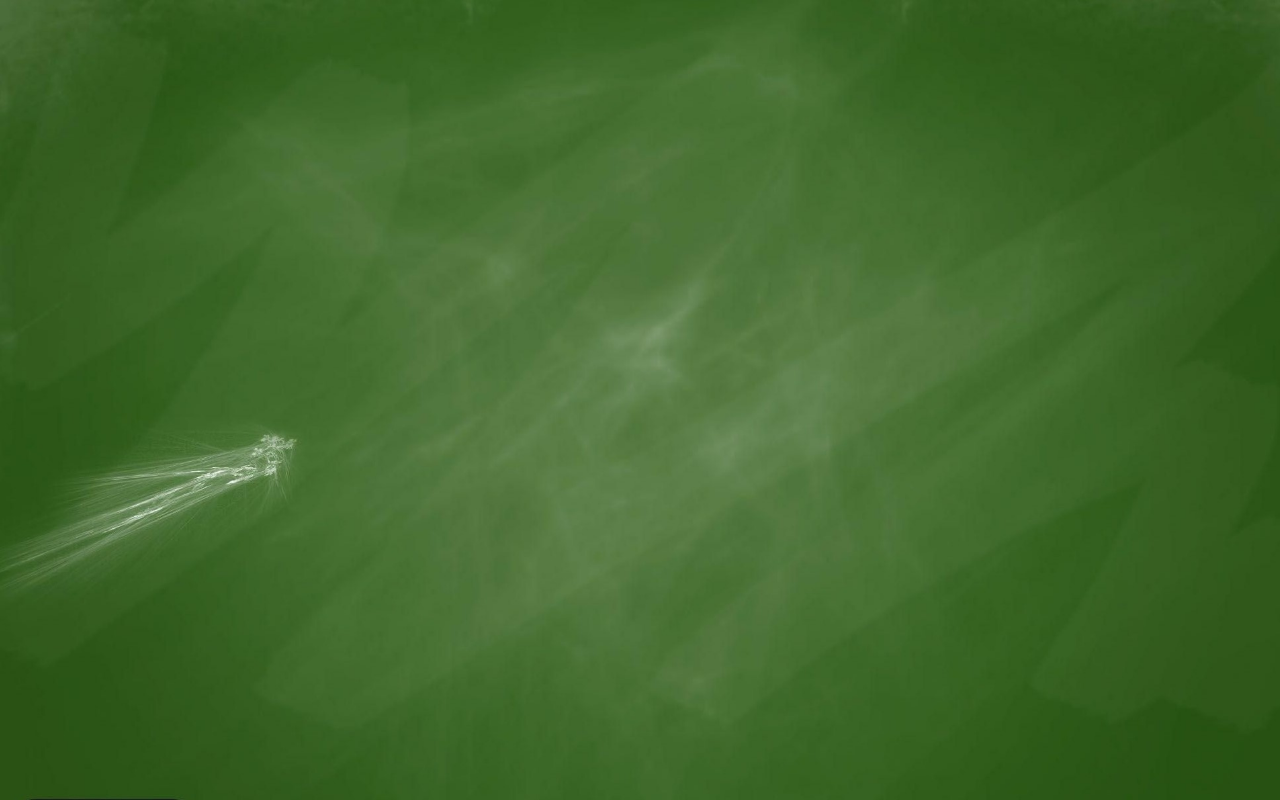
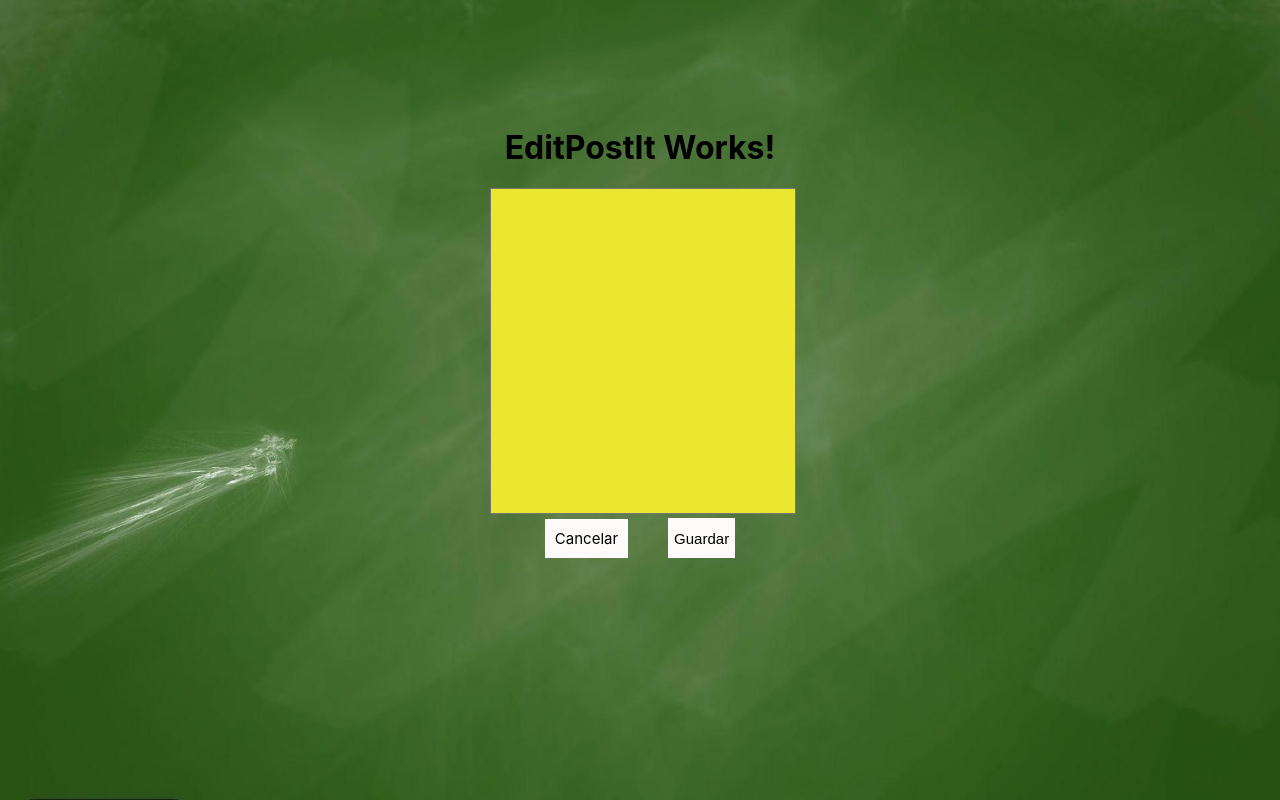
Before and after one commit to DG1984-UTEC/ReactEquipo3, a React (Create React App) app in the folder post-it/: page /editPostIt in a window 1280 px wide. Built offline with nearby package versions, Linux system fonts and the light colour scheme.

Commit message:
se agrega pagina para editar post-it con todo su estilo, ademas se subi inicialmente una lista al localStorage

```diff
--- /dev/null
+++ b/post-it/src/editPostIt/EditPostIt.css
@@ -0,0 +1,35 @@
+.editContainer{
+    margin: 10% auto;
+    width: 300px;
+    text-align: center;
+
+}
+
+textarea{
+    resize: none;
+    width: 100%;
+    height: 40vh;
+    background: rgb(235, 231, 49);
+}
+
+.btn{
+    -webkit-appearance: none;
+    cursor: pointer;
+    text-decoration: none;
+    background: snow;
+    border: none;
+    font-size: 15px;
+    height: 40px;
+    margin: 0 20px;
+
+}
+
+.linkBtn{
+
+    padding: 10px;
+    color: black;
+}
+
+.linkBtn:visited{
+    color: black;
+}
--- /dev/null
+++ b/post-it/src/editPostIt/EditPostIt.jsx
@@ -0,0 +1,19 @@
+import './EditPostIt.css';
+import {Link} from 'react-router-dom'
+
+
+
+const EditPostIt=()=>{
+    return (
+
+        <form className="editContainer">
+            <h1>EditPostIt Works!</h1>
+            <textarea></textarea>
+            <Link to="/" className="btn linkBtn">Cancelar</Link>
+            <input className="btn" type="submit" value="Guardar"></input>
+        </form>
+
+    )
+}
+
+export default EditPostIt;
--- a/post-it/src/list_post_it/ListPostIt.jsx
+++ b/post-it/src/list_post_it/ListPostIt.jsx
@@ -1,13 +1,23 @@
 import './list_post_it.css';
+import {Link} from 'react-router-dom'
 /*import { post_it } from './model/post_it';*/
 
+/*{id:4,note:"nota4"},{id:5,note:"nota5"},{id:6,note:"nota6"},{id:7,note:"nota7"}*/
+
+let list_post_it=[{id:1,note:"nota1"}, {id:2,note:"nota2"},{id:3,note:"nota3"}];
+localStorage.setItem("listaNotas", JSON.stringify(list_post_it));
 
 
 
 
 
 function ListPostIt(){
-    let list_post_it=[{id:1,note:"nota1"}, {id:2,note:"nota2"},{id:3,note:"nota3"},{id:4,note:"nota4"},{id:5,note:"nota5"},{id:6,note:"nota6"},{id:7,note:"nota7"}];
+
+    console.log("LISTA OBTENIDA DESDE LOCAL",localStorage.getItem("listaNotas"));
+
+    let listaPostIt=JSON.parse(localStorage.getItem("listaNotas"));
+
+
 
     function editPostIt(postIt){
         console.log(postIt);
@@ -16,11 +26,12 @@ function ListPostIt(){
     return (
         <div className="postItContainer">
             <h1>Notas</h1>
-            <div className="postItWrap">
+            <div to="/editPostIt" className="postItWrap">
                 {
-                    list_post_it.map(element => (
 
-                        <div onClick={()=>editPostIt(element)} className="postIt" key={element.id}>{element.note}</div>
+                    listaPostIt.map(element => (
+
+                        <Link to="/editPostIt" onClick={()=>editPostIt(element)} className="postIt" key={element.id}>{element.note}</Link>
                     ))
                 }
             </div>
--- a/post-it/src/list_post_it/list_post_it.css
+++ b/post-it/src/list_post_it/list_post_it.css
@@ -13,6 +13,8 @@
     text-align: center;
 }
 .postIt{
+    color: black;
+    text-decoration: none;
     margin: 2vh 2vw;
     padding: 15px;
     height: 190px;
@@ -20,6 +22,10 @@
     background: rgb(235, 231, 49);
 
 
+}
+
+.postIt:visited{
+    color: black;
 }
 
 
@@ -31,11 +37,13 @@
         margin-top: 2vh;
     }
 }
-.postIt:hover{
-    animation: MoveUpDown 1s ease-in-out infinite;
-    /*margin-top: 0;*/
+
+@media only screen and (min-width: 656px) {
+    .postIt:hover{
+        animation: MoveUpDown 1s ease-in-out infinite;
+        /*margin-top: 0;*/
+    }
 }
-
 .postItContainer{
     margin: 2% 12.5%;
 }
--- a/post-it/src/root/Root.jsx
+++ b/post-it/src/root/Root.jsx
@@ -1,6 +1,7 @@
 import {BrowserRouter,Switch,Route} from "react-router-dom"
 import ListPostIt from "../list_post_it/ListPostIt"
 import TrashCan from "../trash_can/TrashCan"
+import EditPostIt from "../editPostIt/EditPostIt"
 
 const Root=()=>{
     return(
@@ -10,6 +11,9 @@ const Root=()=>{
                 <TrashCan/>
                 <ListPostIt/>
             </Route>
+            <Route path="/editPostIt">
+                <EditPostIt/>
+            </Route>
             </Switch>
     </BrowserRouter>
     )
```
